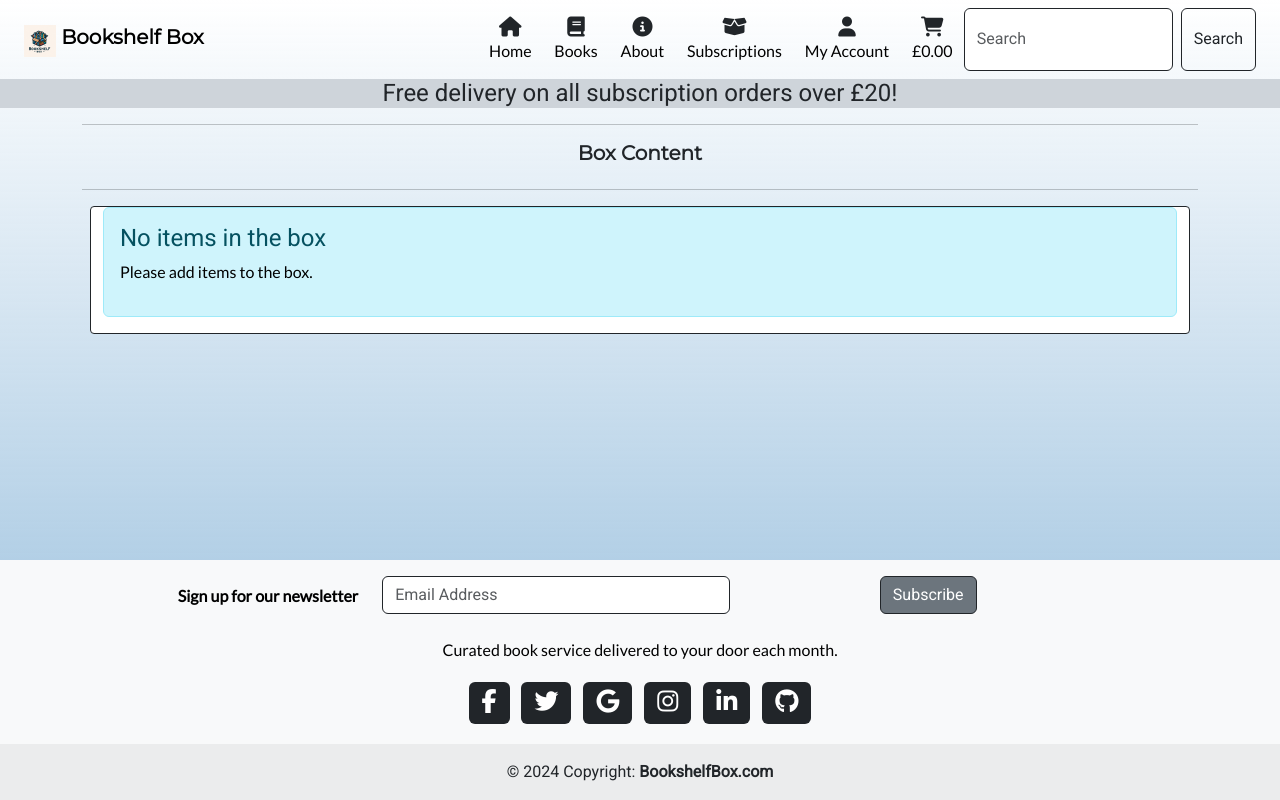
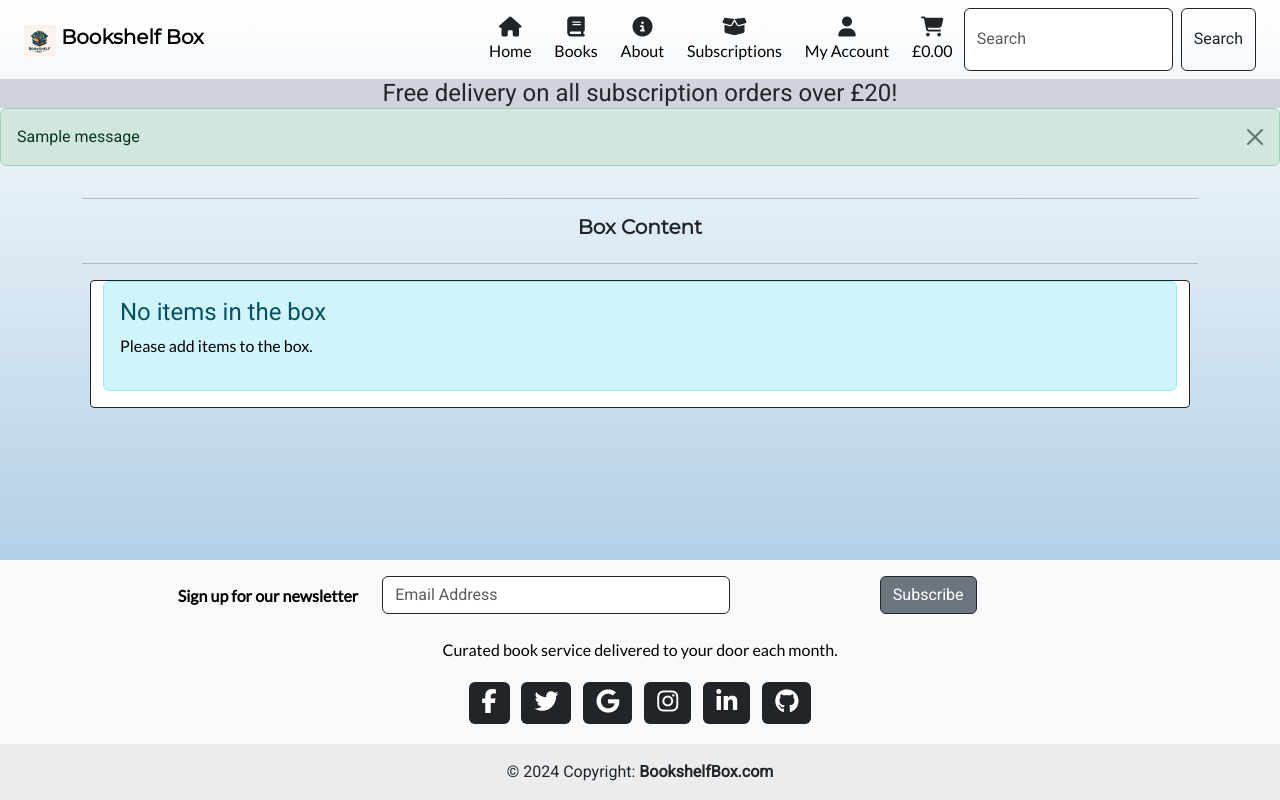
Before and after one commit to JusJae/ci-ms4-bookshelf-box, a Django app: page /boxes/ in a window 1280 px wide. Run offline with Django 3.2, Linux system fonts and the light colour scheme; tables that the repository leaves empty hold one stand-in row (values such as "Sample post"); one stand-in notice (Sample message) is shown; some libraries are stand-ins or nearby versions.

Commit message:
fix: update message alert in base.html to show messages

```diff
--- a/templates/base.html
+++ b/templates/base.html
@@ -49,9 +49,17 @@
   <!-- Alert Messages -->
   {% if messages %}
   <div class="message-container">
-
+    {% for message in messages %}
+    <div class="alert alert-{{ message.tags }} alert-dismissible fade show" role="alert">
+      {{ message }}
+      <button type="button" class="btn-close" data-bs-dismiss="alert" aria-label="Close"></button>
+    </div>
+    {% endfor %}
   </div>
   {% endif %}
+
+
+  <!-- Page Content -->
 
   {% block page_header %}
   {% endblock %}
```
